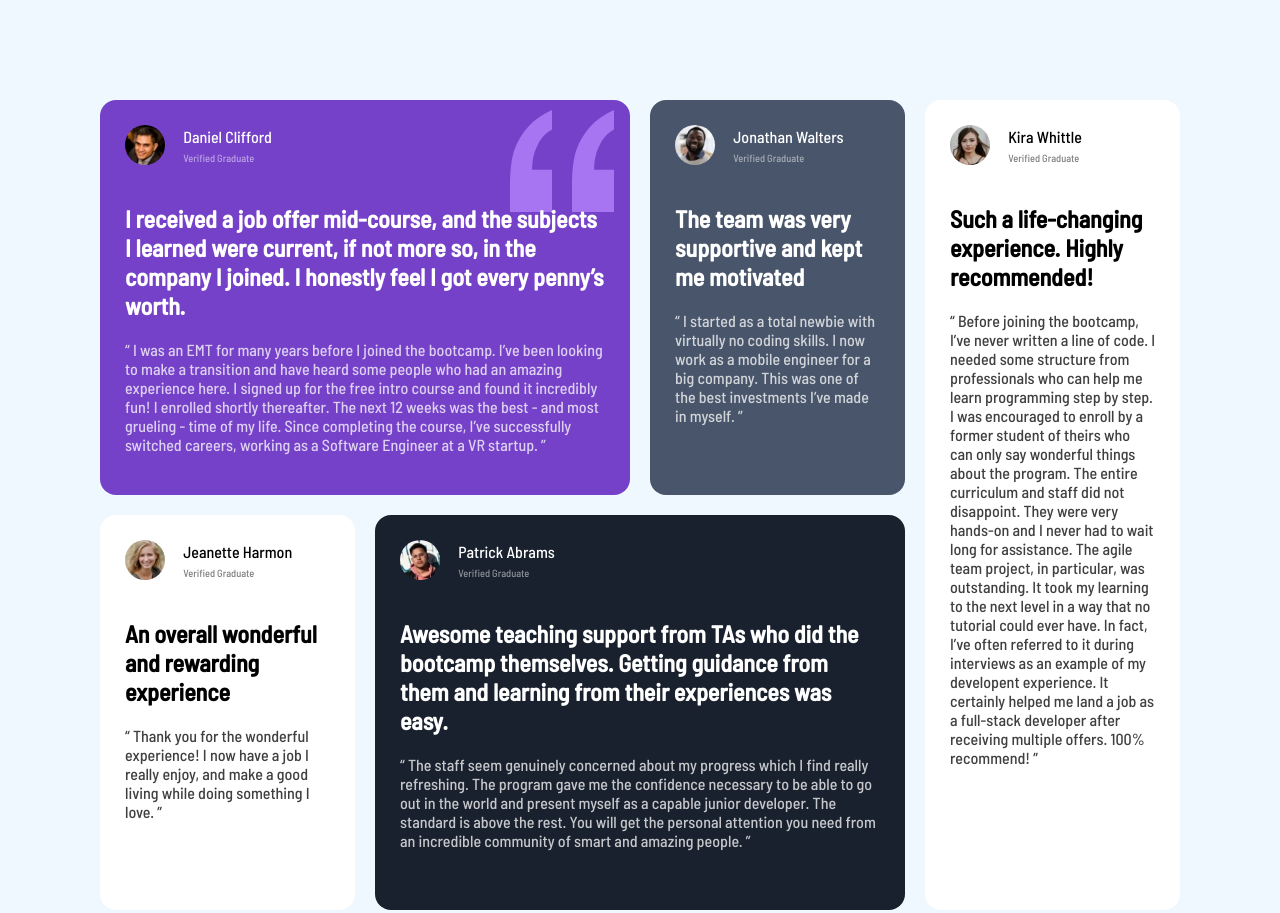
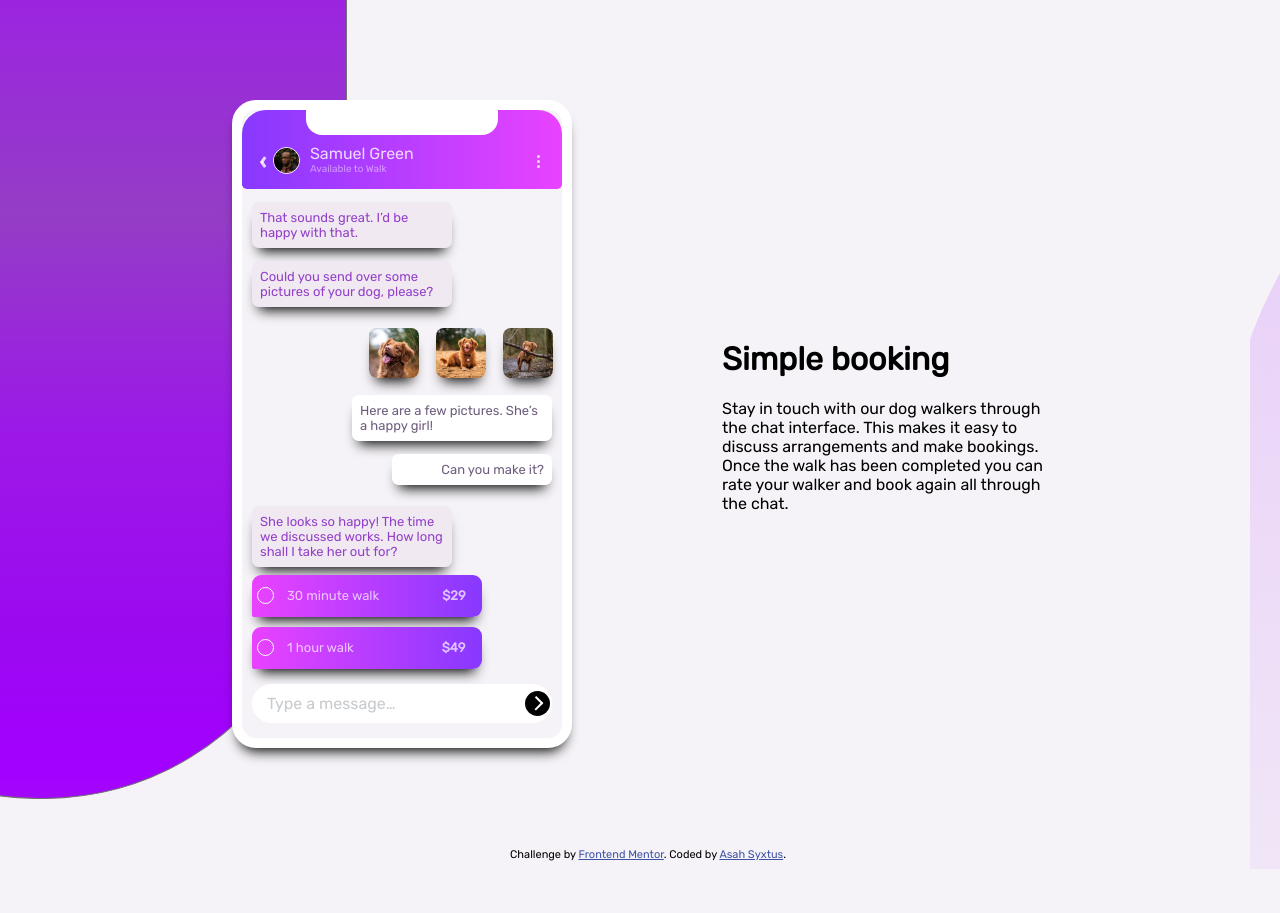
Before and after one commit to asyxtus/myjourney, a plain HTML site: page index.html in a window 1280 px wide. Shown: the top 913 px of the page. After the commit the page ends 869 px from the top, so only its background shows below. Drawn offline with Linux system fonts and the light colour scheme.

Commit message:
Add files via upload

```diff
--- a/index.html
+++ b/index.html
@@ -5,203 +5,393 @@
   <meta name="viewport" content="width=device-width, initial-scale=1.0"> <!-- displays site properly based on user's device -->
 
   <link rel="icon" type="image/png" sizes="32x32" href="./images/favicon-32x32.png">
-  <link rel="preconnect" href="https://fonts.gstatic.com">
-<link href="https://fonts.googleapis.com/css2?family=Barlow+Semi+Condensed:wght@500&display=swap" rel="stylesheet">
 
   <title>Frontend Mentor | [Challenge Name Here]</title>
+  <link rel="preconnect" href="https://fonts.gstatic.com">
+<link href="https://fonts.googleapis.com/css2?family=Rubik&display=swap" rel="stylesheet">
 
   <!-- Feel free to remove these styles or customise in your own stylesheet 👍 -->
   <style>
-    * {
-      box-sizing: border-box;
-    }
     body {
-      font-family: 'Barlow Semi Condensed', sans-serif;
       width: 100%;
-      margin: auto;
-      font-size: 1rem;
-      background-color: aliceblue;
+      font-size: 16px;
+      font-family: 'Rubik', sans-serif;
+
+      background: url(/images/Path\ 1.svg) no-repeat -273px -85px,
+                  url(/images/path\ 3.svg) no-repeat 1250px 85px, hsl(270, 20%, 96%);
 
     }
-.dan {
+
+    .container {
+      width: 65%;
+      margin: 100px auto 100px auto;
       position: relative;
-  padding: 25px;
-  background: url(/images/bg-pattern-quotation.svg) no-repeat 410px 10px, hsl(263, 55%, 52%);
-  color: white;
-grid-area: 1/1/2/3;
-border-radius: 1em;
+      display: flex;
     }
 
-.jon {
-  background-color: hsl(217, 19%, 35%);
-  color: white;
-  padding: 25px;
-  grid-area: 1/3/2/4;
-  border-radius: 1em;
+    .phone {
+      width: 320px;
+      display: flex;
+      flex-direction: column;
+      border-radius: 1.5em;
+      background-color: hsl(270, 20%, 96%);
+      border: 10px solid white;
+      -webkit-box-shadow: 0px 10px 13px -7px #000000, -1px -41px 0px -30px rgba(0,0,0,0);
+box-shadow: 0px 10px 13px -7px #000000, -1px -41px 0px -30px rgba(0,0,0,0);
     }
 
-.jean {
-  background-color: hsl(0, 0%, 100%);
-  padding: 25px;
-  border-radius: 1em;
+    .profile {
+      background-image: linear-gradient(to right, hsl(264, 100%, 61%), hsl(293, 100%, 63%));
+      width: 320px;
+      border-radius: 1.5em 1.5em .3em .3em;
+      position: relative;
+
+    }
+.notch {
+  width: 60%;
+  margin: 0 auto;
+  background-color: white;
+  display: block;
+  height: 25px;
+  margin-bottom: 15px;
+  border-radius: 0 0 1em 1em;
 }
 
-.pat {
-  background-color: hsl(219, 29%, 14%);
-  color: white;
-  padding: 25px;
-  grid-area: 2/2/3/4;
-  border-radius: 1em;
-}
-
-.kira {
-  background-color: hsl(0, 0%, 100%);
-  padding: 25px;
-  grid-area: 1/4/3/5;
-  border-radius: 1em;
-}
-.name {width: 100px;
+.pic {
+  width: 25px;
+  border-radius: 2em;
+  border: 1px solid white;
   position: relative;
-display: inline-block;
-margin-top: 0;
   bottom: 3px;
 }
 
-.wal, .han {
-  width: 115px;
+
+.topicon {
   position: relative;
+  bottom: 8px;
+  display: inline-block;
+  margin: 0 0px 0 20px;
 }
 
-span {
-  font-size: .65rem;
-  opacity: .5;
+.bar1 {
+  width: 7px;
+  height: 3px;
+  background-color: white;
+  margin-bottom: 6px;
+  opacity: .8;
+  -webkit-transform: rotate(-55deg) translate(-2.5px, -1px);
+  transform: rotate(-55deg) translate(-2.5px -1px);
+}
+  .bar2 {
+    width: 7px;
+  height: 3px;
+  background-color: white;
+  opacity: .8;
+  -webkit-transform: rotate(55deg) translate(-4px, 0px);
+  transform: rotate(55deg) translate(-4px 0px);
   }
 
-img {
-margin-right: 15px;
-border-radius: 2.2em;
-height: 40px;
-width: 40px;
+  .name {
+    display: inline-block;
+    width: 40%;
+    margin: 0 0 10px 10px;
+    line-height: .8;
+    position: relative;
+    bottom: 5px;
+    color: white;
+    opacity: .8;
+  }
+  .ava {
+    font-size: 10px;
+    opacity: .6;
   }
 
-#container {
-margin: 100px;
-  display: grid;
-  grid-template-rows: 1fr 1fr;
-  grid-template-columns: repeat(4, 1fr);
-  grid-row-gap: 20px;
-  grid-column-gap: 20px;
+  .dots {
+    display: inline-block;
+    position: relative;
+    margin: 0 10px 7px 0;
+    left: 95px;
   }
 
-.testimonial {
-  opacity: .75;
+  #dot1, #dot2, #dot3 {
+    width: 3px;
+    height: 3px;
+    margin: 2px 0;
+    background-color: white;
+    border-radius: 1em;
+    opacity: .8;
   }
 
-@media (max-width: 1239px) {
-  #container {
-    display: grid;
-    grid-template-columns: repeat(3, 1fr);
-    grid-template-rows: repeat(3, 1fr);
-    margin: 100px 30px;
+  .mainbox2 {
+    width: 200px;
+    margin: 0 10px;
   }
 
-  .kira {
-    grid-area: 3/1/4/4;
-  }
+  div[id^="chat"] {
+    font-size: 13px;
   }
 
-  @media (max-width: 900px) {
-    #container {
+  #chat1, #chat2 {
+    background-color: hsl(294, 26%, 93%);
+    border-radius: .5em;
+    color: hsl(276, 55%, 52%);
+    box-shadow: 0px 10px 13px -7px #000000, -1px -41px 0px -30px rgba(0,0,0,0);
+  }
+
+  #chat1 > p, #chat2 > p, #chat6 > p, #chat7 > p, #chat8 > p {
+    padding: 8px;
+  }
+
+  .mainbox3 {
+    width: 200px;
+    align-self: flex-end;
+    margin-top: 8px;
+    margin-right: 10px;
+
+  }
+
+  img[src^="/images/dog"] {
+    width: 50px;
+    border-radius: .5em;
+    margin: 0 5px 0 8px;
+    position: relative;
+    left: 9px;
+    box-shadow: 0px 10px 13px -7px #000000, -1px -41px 0px -30px rgba(0,0,0,0);
+  }
+
+  #chat4, #chat5 {
+    background-color:white;
+    border-radius: .5em;
+    color: hsl(271, 15%, 43%);
+    box-shadow: 0px 10px 13px -7px #000000, -1px -41px 0px -30px rgba(0,0,0,0);
+
+  }
+
+  #Chat4 {
+    width: 200px;
+  }
+  #chat5 {
+    width: 160px;
+    text-align: end;
+    margin-left: 40px;
+  }
+
+  #chat4 > p {
+    padding: 8px;
+  }
+  #chat5 > p {
+    padding: 8px;
+  }
+
+  .mainbox4 {
+    width: 230px;
+    margin: 0 10px;
+  }
+
+  #chat6 {
+    width: 200px;
+    background-color: hsl(294, 26%, 93%);
+    border-radius: .5em;
+    color: hsl(276, 55%, 52%);
+    margin-top: 0;
+    margin-bottom: 0;
+    box-shadow: 0px 10px 13px -7px #000000, -1px -41px 0px -30px rgba(0,0,0,0);
+  }
+  #chat6 > p {
+    margin-top: 8px;
+    margin-bottom: 8px;
+  }
+
+  #chat7 {
+    background-image: linear-gradient(to left, hsl(264, 100%, 61%), hsl(293, 100%, 63%));
+    border-radius: .7em .7em .7em .2em;
+    position: relative;
+    color: white;
+    box-shadow: 0px 10px 13px -7px #000000, -1px -41px 0px -30px rgba(0,0,0,0);
+  }
+
+  .rad {
+    width: 15px;
+    height: 15px;
+
+    border-radius: 1em;
+    display: inline-block;
+    border: .8px solid white;
+    margin: 12px 5px 10px 5px;
+  }
+    #chat7 > p {
+    margin-top: 0;
+    margin-bottom: 0;
+    display: inline-block;
+    position: absolute;
+    top: 5px;
+    opacity: .7;
+  }
+
+  #chat8 {
+    background-image: linear-gradient(to left, hsl(264, 100%, 61%), hsl(293, 100%, 63%));
+    border-radius: .7em .7em .7em .2em;
+    position: relative;
+    margin-top: 10px;
+    margin-bottom: 15px;
+    box-shadow: 0px 10px 13px -7px #000000, -1px -41px 0px -30px rgba(0,0,0,0);
+  }
+
+  #chat8 > p {
+    margin-top: 0;
+    margin-bottom: 0;
+    display: inline-block;
+    position: absolute;
+    top: 5px;
+    color: white;
+    opacity: .7;
+  }
+
+  .price {
+    margin-left: 60px;
+    font-weight: bold;
+  }
+  .pric {
+    margin-left: 85px;
+    font-weight: bold;
+  }
+
+.mainbox5 {
+    width: 300px;
+    margin: 0 10px 15px 10px;
+    background-color: white;
+    border-radius: 2em;
+    position: relative;
+
+}
+
+.mainbox5 > p {
+margin: 0;
+padding: 10px 5px 10px 15px;
+display: inline-block;
+color: hsl(206, 6%, 79%);
+}
+
+.bottomicon {
+  width: 25px;
+  height: 25px;
+  background-color: black;
+  border-radius: 1em;
+  display: inline-block;
+  position: relative;
+  top: 7px;
+  left: 120px;
+
+}
+
+.bar3, .bar4 {
+  width: 10px;
+  height: 2px;
+  background-color: white;
+  margin: 3px 0;
+  position: relative;
+  top: 6px;
+  left: 7px;
+}
+
+.bar3 {
+  -webkit-transform: rotate(45deg) translate(1px, -2px);
+  transform: rotate(45deg) translate(1px 1px);
+}
+.bar4 {
+  -webkit-transform: rotate(-45deg) translate(1px, 1.5px);
+  transform: rotate(-45deg) translate(1px 1px);
+}
+
+.mainbody {
+  align-self: center;
+  width: 45%;
+  margin-left: 150px;
+}
+
+@media (max-width: 1121px) {
+  .container {
     display: flex;
     flex-direction: column;
   }
+
+  .mainbody {
+    margin-left: 0;
+    margin-top: 40px;
+    width: 310px;
+    text-align: center;
   }
-    @media (max-width: 750px) {
-      #container {
-        margin: 100px 30px;
+
+  .phone {
+    margin: 0 auto;
   }
 }
-
-
 
     .attribution { font-size: 11px; text-align: center; }
     .attribution a { color: hsl(228, 45%, 44%); }
   </style>
 </head>
 <body>
-<div id="container">
 
-  <div class="dan">
-    <img src="/images/image-daniel.jpg" alt="Daniel">
-  <p class="name"> Daniel Clifford <span >
-  Verified Graduate</span></p>
+<div class="container">
+  <div class="phone">
 
- <h2>I received a job offer mid-course, and the subjects I learned were current, if not more so,
-  in the company I joined. I honestly feel I got every penny’s worth.</h2>
 
- <p class="testimonial"> “ I was an EMT for many years before I joined the bootcamp. I’ve been looking to make a
-  transition and have heard some people who had an amazing experience here. I signed up
-  for the free intro course and found it incredibly fun! I enrolled shortly thereafter.
-  The next 12 weeks was the best - and most grueling - time of my life. Since completing
-  the course, I’ve successfully switched careers, working as a Software Engineer at a VR startup. ”</p>
+      <div class="profile">
+        <div class="notch"></div>
+
+        <div class="topicon">
+          <div class="bar1"></div>
+          <div class="bar2"></div>
+        </div>
+        <img class="pic" src="/images/avatar.jpg" alt="avatar"><p class="name">Samuel Green <span class="ava">Available to Walk</span></p>
+        <div class="dots">
+          <div id="dot1"></div>
+          <div id="dot2"></div>
+          <div id="dot3"></div>
         </div>
 
-  <div class="jon">
-    <img src="/images/image-jonathan.jpg" alt="Jonathan">
- <p class="name wal">Jonathan Walters<span>
-  Verified Graduate</span> </p>
-
- <h2> The team was very supportive and kept me motivated</h2>
-
- <p class="testimonial"> “ I started as a total newbie with virtually no coding skills. I now work as a mobile engineer
-  for a big company. This was one of the best investments I’ve made in myself. ”</p>
       </div>
 
-  <div class="jean">
-    <img src="/images/image-jeanette.jpg" alt="Jeanette">
- <p class="name han">Jeanette Harmon<span>
-  Verified Graduate</span></p>
 
- <h2> An overall wonderful and rewarding experience</h2>
-
- <p class="testimonial"> “ Thank you for the wonderful experience! I now have a job I really enjoy, and make a good living
-  while doing something I love. ” </p>
+    <div class="mainbox2">
+      <div id="chat1"><p>That sounds great. I’d be happy with that.</p></div>
+      <div id="chat2"><p>Could you send over some pictures of your dog, please?</p></div>
     </div>
 
-<div class="pat">
-<img src="/images/image-patrick.jpg" alt="Patrick">
-<p class="name">Patrick Abrams <span>
-  Verified Graduate</span> </p>
-
- <h2>Awesome teaching support from TAs who did the bootcamp themselves. Getting guidance from them and
-  learning from their experiences was easy.</h2>
-
- <p class="testimonial"> “ The staff seem genuinely concerned about my progress which I find really refreshing. The program
-  gave me the confidence necessary to be able to go out in the world and present myself as a capable
-  junior developer. The standard is above the rest. You will get the personal attention you need from
-  an incredible community of smart and amazing people. ” </p>
+    <div class="mainbox3">
+      <img src="/images/dog-image-1.jpg" alt=""> <img src="/images/dog-image-2.jpg" alt=""> <img src="/images/dog-image-3.jpg" alt="">
+      <div id="chat4"><p>Here are a few pictures. She’s a happy girl!</p></div>
+      <div id="chat5"><p>Can you make it?</p></div>
     </div>
 
-<div class="kira">
-  <img src="/images/image-kira.jpg" alt="Kira">
-<p class="name">Kira Whittle<span>
-  Verified Graduate</span> </p>
+    <div class="mainbox4">
+      <div id="chat6"><p>She looks so happy! The time we discussed works. How long shall I take her out for?</p></div>
+      <div id="chat7"><div class="rad"></div><p>30 minute walk <span class="price">$29</span></p></div>
+      <div id="chat8"><div class="rad"></div><p>1 hour walk <span class="pric">$49</span></p></div>
+    </div>
 
- <h2>Such a life-changing experience. Highly recommended!</h2>
-
- <p class="testimonial">“ Before joining the bootcamp, I’ve never written a line of code. I needed some structure from
-  professionals who can help me learn programming step by step. I was encouraged to enroll by a former
-  student of theirs who can only say wonderful things about the program. The entire curriculum and staff
-  did not disappoint. They were very hands-on and I never had to wait long for assistance. The agile team
-  project, in particular, was outstanding. It took my learning to the next level in a way that no tutorial
-  could ever have. In fact, I’ve often referred to it during interviews as an example of my developent
-  experience. It certainly helped me land a job as a full-stack developer after receiving multiple offers.
-  100% recommend! ”</p>
+    <div class="mainbox5"><p>Type a message…</p>
+    <div class="bottomicon">
+      <div class="bar3"></div>
+      <div class="bar4"></div>
     </div>
     </div>
+  </div>
+    <div class="mainbody">
+      <h1>Simple booking</h1>
+      <p> Stay in touch with our dog walkers through the chat interface. This makes it easy to
+        discuss arrangements and make bookings. Once the walk has been completed you can rate
+        your walker and book again all through the chat.</p>
+    </div>
+
+
+</div>
+
   <div class="attribution">
     Challenge by <a href="https://www.frontendmentor.io?ref=challenge" target="_blank">Frontend Mentor</a>.
     Coded by <a href="#">Asah Syxtus</a>.
   </div>
+
 </body>
 </html>
```
Also changed, not shown: design/desktop-design.jpg, design/desktop-preview.jpg, design/mobile-design.jpg, 2 other files. Lines whose indentation alone changed are shown as unchanged.
